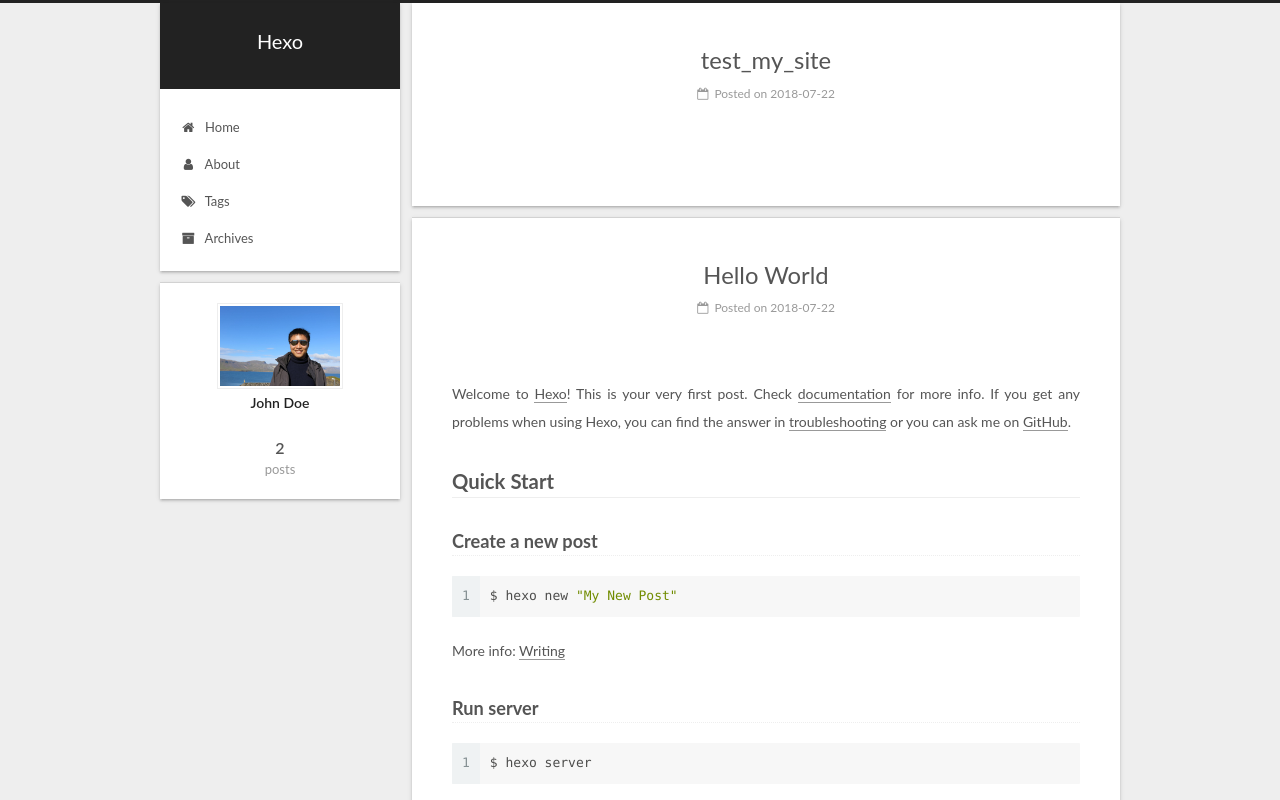
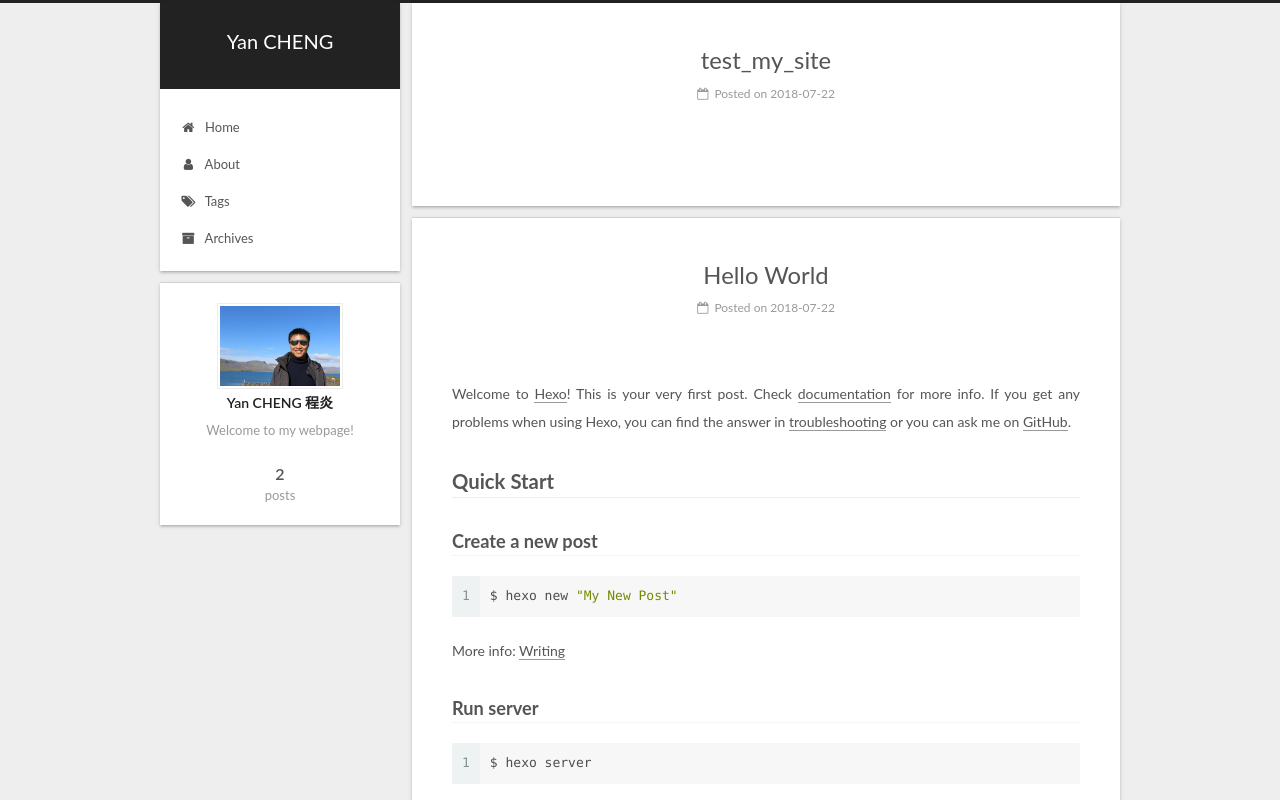
Before and after one commit to thupkucheng/thupkucheng.github.io, a plain HTML site: page index.html in a window 1280 px wide. Shown: the top 800 px of the page. Drawn offline with Linux system fonts and the light colour scheme.

Commit message:
Site updated: 2018-07-22 23:28:55

```diff
--- a/css/main.css
+++ b/css/main.css
@@ -1823,7 +1823,7 @@ pre .javascript .function {
   width: 4px;
   height: 4px;
   border-radius: 50%;
-  background: #d5f5ff;
+  background: #4601ff;
 }
 .links-of-blogroll {
   font-size: 13px;
--- a/index.html
+++ b/index.html
@@ -79,13 +79,16 @@
 
 
 
+<meta name="description" content="Welcome to my webpage!">
 <meta property="og:type" content="website">
-<meta property="og:title" content="Hexo">
+<meta property="og:title" content="Yan CHENG">
 <meta property="og:url" content="http://yoursite.com/index.html">
-<meta property="og:site_name" content="Hexo">
+<meta property="og:site_name" content="Yan CHENG">
+<meta property="og:description" content="Welcome to my webpage!">
 <meta property="og:locale" content="default">
 <meta name="twitter:card" content="summary">
-<meta name="twitter:title" content="Hexo">
+<meta name="twitter:title" content="Yan CHENG">
+<meta name="twitter:description" content="Welcome to my webpage!">
 
 
 
@@ -121,7 +124,7 @@
 
 
 
-  <title>Hexo</title>
+  <title>Yan CHENG</title>
 
 
 
@@ -152,7 +155,7 @@
     <div class="custom-logo-site-title">
       <a href="/"  class="brand" rel="start">
         <span class="logo-line-before"><i></i></span>
-        <span class="site-title">Hexo</span>
+        <span class="site-title">Yan CHENG</span>
         <span class="logo-line-after"><i></i></span>
       </a>
     </div>
@@ -252,13 +255,13 @@
     <link itemprop="mainEntityOfPage" href="http://yoursite.com/2018/07/22/test-my-site/">
 
     <span hidden itemprop="author" itemscope itemtype="http://schema.org/Person">
-      <meta itemprop="name" content="John Doe">
+      <meta itemprop="name" content="Yan CHENG 程炎">
       <meta itemprop="description" content="">
       <meta itemprop="image" content="/images/avatar.jpg">
     </span>
 
     <span hidden itemprop="publisher" itemscope itemtype="http://schema.org/Organization">
-      <meta itemprop="name" content="Hexo">
+      <meta itemprop="name" content="Yan CHENG">
     </span>
 
 
@@ -371,13 +374,13 @@
     <link itemprop="mainEntityOfPage" href="http://yoursite.com/2018/07/22/hello-world/">
 
     <span hidden itemprop="author" itemscope itemtype="http://schema.org/Person">
-      <meta itemprop="name" content="John Doe">
+      <meta itemprop="name" content="Yan CHENG 程炎">
       <meta itemprop="description" content="">
       <meta itemprop="image" content="/images/avatar.jpg">
     </span>
 
     <span hidden itemprop="publisher" itemscope itemtype="http://schema.org/Organization">
-      <meta itemprop="name" content="Hexo">
+      <meta itemprop="name" content="Yan CHENG">
     </span>
 
 
@@ -520,10 +523,10 @@
 
               <img class="site-author-image" itemprop="image"
                 src="/images/avatar.jpg"
-                alt="John Doe" />
+                alt="Yan CHENG 程炎" />
 
-              <p class="site-author-name" itemprop="name">John Doe</p>
-              <p class="site-description motion-element" itemprop="description"></p>
+              <p class="site-author-name" itemprop="name">Yan CHENG 程炎</p>
+              <p class="site-description motion-element" itemprop="description">Welcome to my webpage!</p>
           </div>
 
           <nav class="site-state motion-element">
```
Also changed, not shown: 2018/07/22/hello-world/index.html (+8 -8 lines), 2018/07/22/test-my-site/index.html (+11 -8 lines), archives/2018/07/index.html (+11 -8 lines), archives/2018/index.html (+11 -8 lines), archives/index.html (+11 -8 lines).
